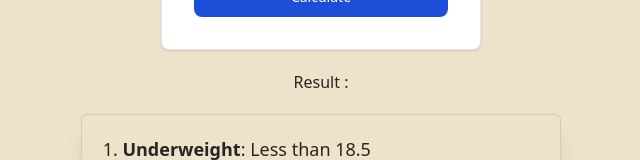
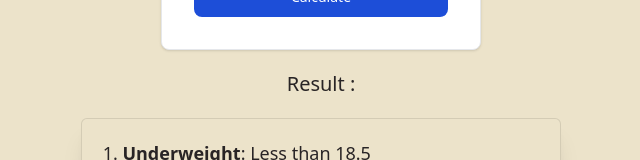
Before and after one commit to rakib00-dev/react-bmi-00, a React (Vite) app: page / in a window 1280 px wide. Shown: the part 344-504 px from the top of the page, without its empty margins (319-959 px from the left). Built offline with nearby package versions, Linux system fonts and the light colour scheme.

Commit message:
added the text size

```diff
--- a/src/Components/Card.jsx
+++ b/src/Components/Card.jsx
@@ -112,7 +112,7 @@
         </form>
       </div>
       <div className="w-full h-fit">
-        <h1 className="text-center">
+        <h1 className="text-center text-md md:text-xl">
           {' '}
           Result :{' '}
           <strong>
```
